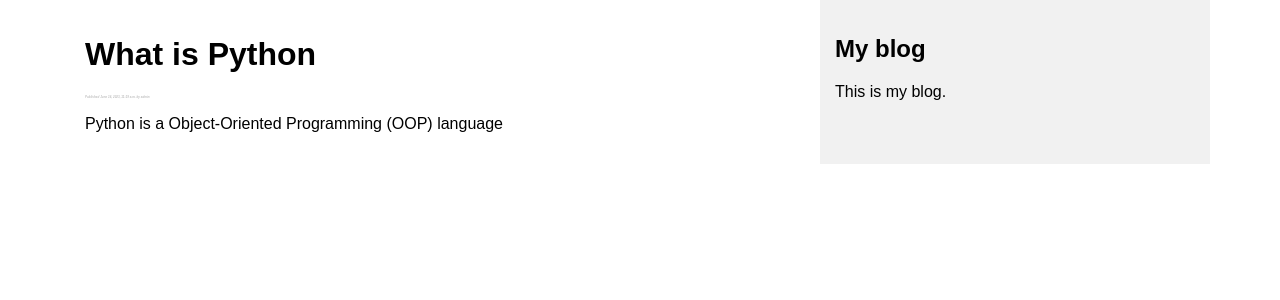
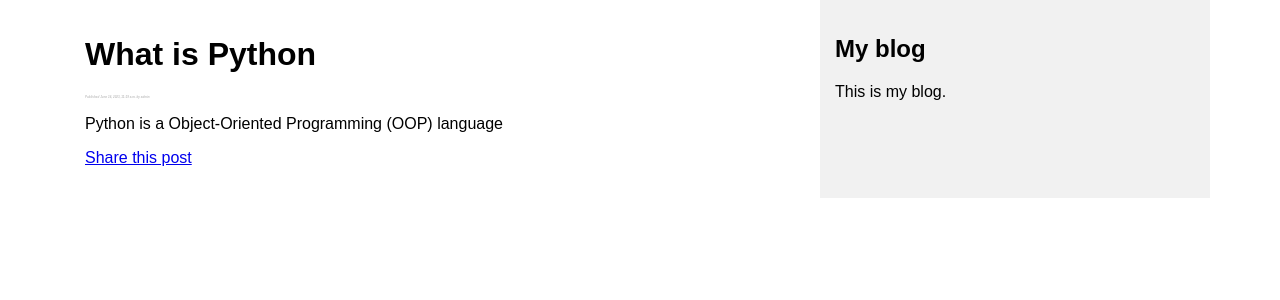
Before and after one commit to tImIhAcK/blog-project-django, a Django app: a page that uses templates/blog/post_detail.html in a window 1280 px wide. Shown: the top 300 px of the page. Run offline with Django 4.2, Linux system fonts and the light colour scheme; data comes from the database, SQL or seed files in the repository.

Commit message:
add post share by email

```diff
--- a/blog/urls.py
+++ b/blog/urls.py
@@ -5,5 +5,6 @@ app_name='blog'
 
 urlpatterns = [
     path('', views.PostListView.as_view(), name='post_list'),
-    path('<int:year>/<int:month>/<int:day>/<slug:post>/', views.post_detail, name='post_detail')
+    path('<int:year>/<int:month>/<int:day>/<slug:post>/', views.post_detail, name='post_detail'),
+    path('<int:post_id>/share/', views.post_share, name='post_share'),
 ]
--- a/blog/views.py
+++ b/blog/views.py
@@ -1,6 +1,8 @@
 from django.shortcuts import render, get_object_or_404
 from .models import Post
+from .forms import EmailPostForm
 from django.views import generic
+from django.core.mail import send_mail
 
 # Create your views here.
 class PostListView(generic.ListView):
@@ -18,3 +20,25 @@ def post_detail(request, year, month, day, post):
                             publish__day=day)
 
     return render(request, 'blog/post_detail.html', {'post': post})
+
+
+def post_share(request, post_id):
+    post = get_object_or_404(Post, id=post_id, status=Post.Status.PUBLISHED)
+    sent=False
+    if request.method == 'POST':
+        form = EmailPostForm(request.POST)
+        if form.is_valid():
+            cd = form.cleaned_data
+            post_url = request.build_absolute_uri(post.get_absolute_url())
+            subject = f"{cd['name']} recommends you read "\
+                f"{post.title}"
+            message = f"Read {post.title} at {post_url}\n\n"\
+                f"{cd['name']}\'s comment: {cd['comments']}"
+
+            send_mail(subject, message, 'adeniranjohn2016@gmail.com', [cd['to']])
+            sent=True
+
+
+    else:
+        form = EmailPostForm()
+    return render(request, 'blog/post_share.html', {'form': form, 'post':post})
--- a/templates/blog/post_detail.html
+++ b/templates/blog/post_detail.html
@@ -6,4 +6,9 @@
     <h1>{{post.title}}</h1>
     <p class='date'>Published {{ post.publish }} by {{ post.author }}</p>
     {{ post.body|linebreaks }}
+    <p>
+        <a href="{% url "blog:post_share" post.id %}">
+        Share this post
+        </a>
+    </p>
 {% endblock content %}
```
Also changed, not shown: blog/forms.py (added, +7 -0 lines), core/settings.py (+8 -0 lines), templates/blog/post_share.html (added, +19 -0 lines).
